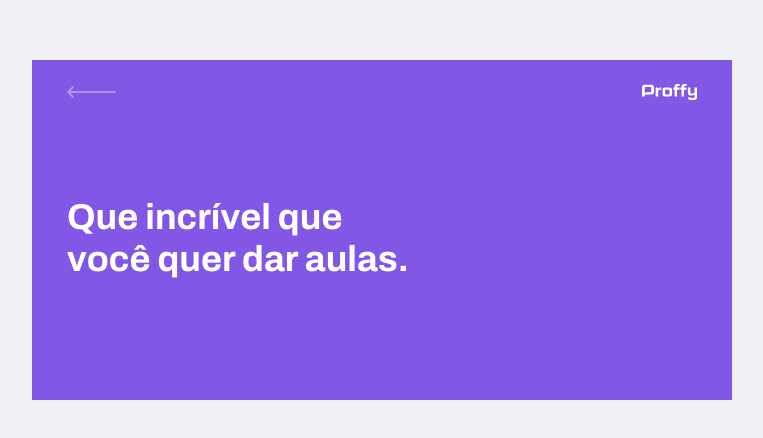
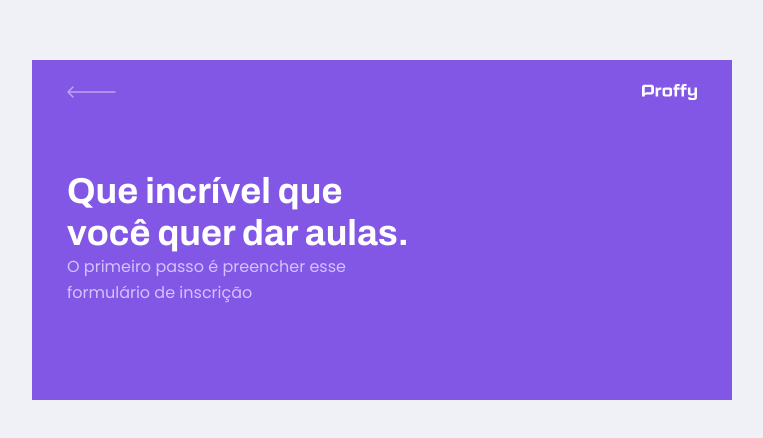
Before and after one commit to FelipeBattistotti/Prof-frontend-web, a React (Create React App) app: page /give-classes in a window 1280 px wide. Shown: the part 170-608 px from the top of the page, without its empty margins (258-1021 px from the left). Built offline with nearby package versions, Linux system fonts and the light colour scheme.

Commit message:
Commit frontend

```diff
--- a/src/components/PageHeader/index.tsx
+++ b/src/components/PageHeader/index.tsx
@@ -9,6 +9,7 @@
 
 interface PageHeaderProps {
     title: string;
+    description?: string;
 }
 
 const PageHeader: React.FC<PageHeaderProps> = (props) => {
@@ -24,6 +25,8 @@
             <div className="header-content">
                 <strong>{props.title}</strong>
 
+                { props.description && <p>{props.description}</p> }
+
                 {props.children}
             </div>
         </header>
--- a/src/components/PageHeader/styles.css
+++ b/src/components/PageHeader/styles.css
@@ -40,6 +40,13 @@
     color: var(--color-title-in-primary);
 }
 
+.page-header .header-content p {
+    max-width: 30rem;
+    font-size: 1.6rem;
+    line-height: 2.6rem;
+    color: var(--color-text-in-primary);
+}
+
 @media (min-width: 700px) {
     .page-header {
         height: 340px;
--- a/src/pages/TeacherForm/index.tsx
+++ b/src/pages/TeacherForm/index.tsx
@@ -4,7 +4,10 @@
 function TeacherForm() {
     return (
         <div id="page-teacher-form" className="container">
-            <PageHeader title="Que incrível que você quer dar aulas." />
+            <PageHeader
+                title="Que incrível que você quer dar aulas."
+                description="O primeiro passo é preencher esse formulário de inscrição"
+            />
         </div>
     )
 }
```
